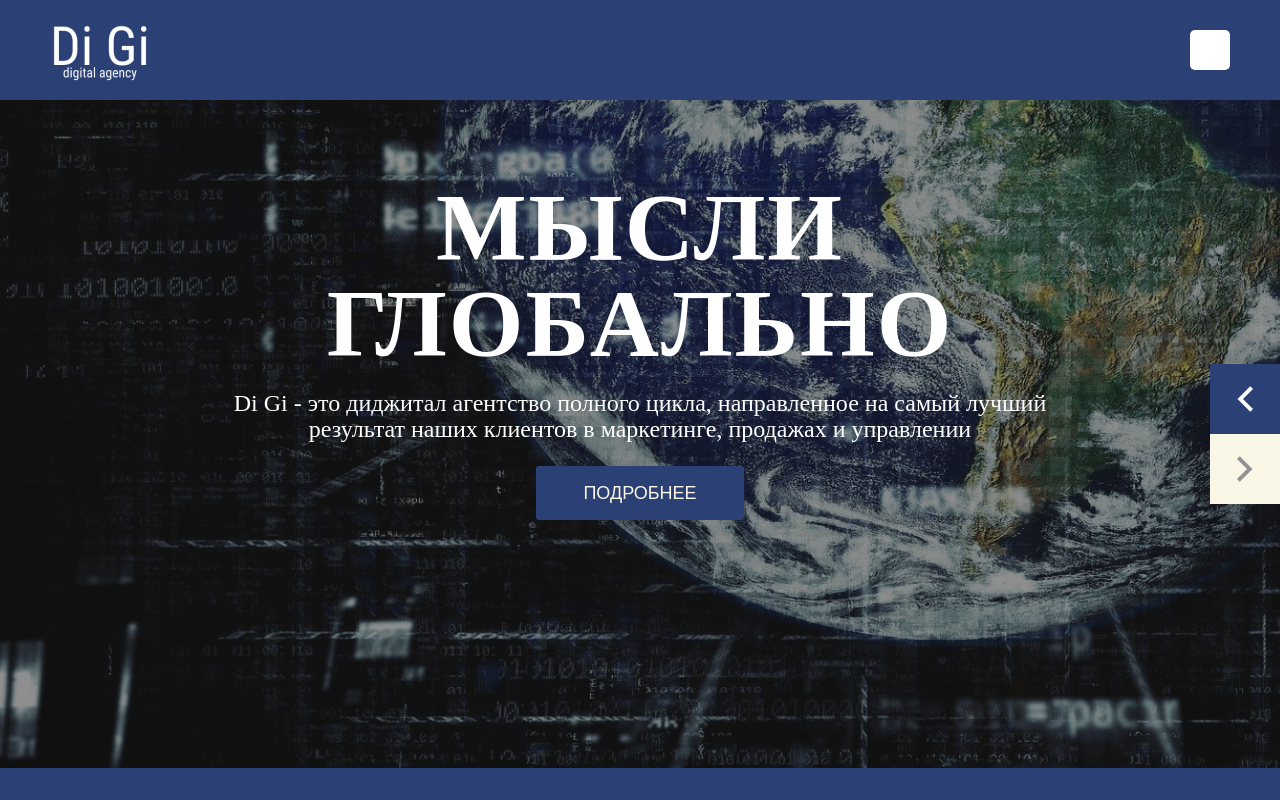
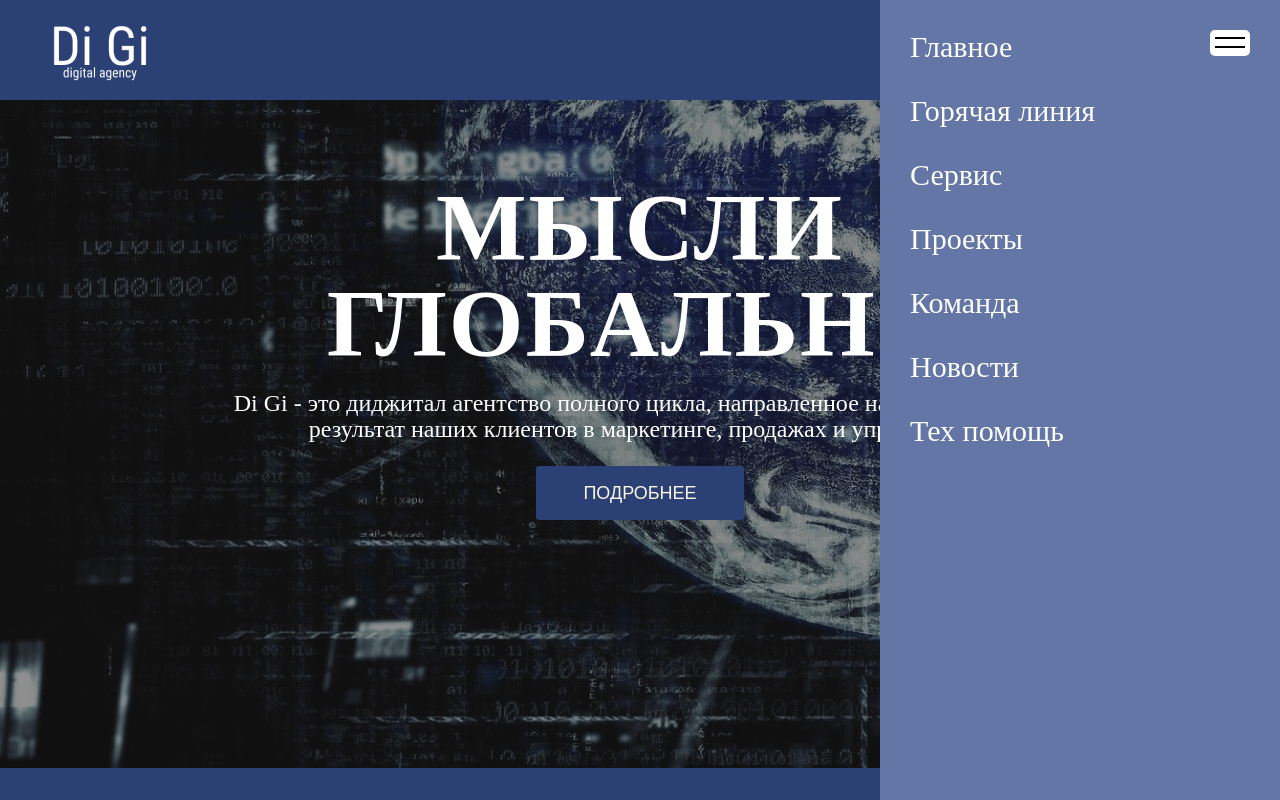
Before and after one commit to x-dew/digital-agency, a plain HTML site: page index.html in a window 1280 px wide. Shown: the top 800 px of the page. Drawn offline with Linux system fonts and the light colour scheme.

Commit message:
add menu

```diff
--- a/index.html
+++ b/index.html
@@ -17,14 +17,32 @@
             </div>
             <div class="header__menu-list">
                 <div class="header__menu-list-title">
+                    <span class="header__item-menu-first menu"></span>
+                    <span class="header__item-menu-second menu"></span>
+                    <span class="header__item-menu-third menu"></span>
                 </div>
             </div>
+            <nav class="nav__menu">
+                <ul class="nav__list">
+                    <li class="nav__list-menu"><a class="nav__list-href" href="#slider">Главное</a></li>
+                    <li class="nav__list-menu"><a class="nav__list-href" href="#reference">Горячая линия</a></li>
+                    <li class="nav__list-menu"><a class="nav__list-href" href="#service">Сервис</a></li>
+                    <li class="nav__list-menu"><a class="nav__list-href" href="#projects">Проекты</a></li>
+                    <li class="nav__list-menu"><a class="nav__list-href" href="#command">Команда</a></li>
+                    <li class="nav__list-menu"><a class="nav__list-href" href="#news">Новости</a></li>
+                    <li class="nav__list-menu"><a class="nav__list-href" href="#footer">Тех помощь</a></li>
+                </ul>
+                <div class="nav__menu-list-title">
+                    <span class="nav__item-menu-first"></span>
+                    <span class="nav__item-menu-second"></span>
+                </div>
+            </nav>
         </div>
     </div>
 </header>
 <main class="main">
     <!--slider start-->
-    <div class="slider">
+    <div class="slider" id="slider">
         <div class="slider__menu">
             <h2 class="slider__title">МЫСЛИ ГЛОБАЛЬНО</h2>
             <p class="slider__desp">Di Gі - это диджитал агентство
@@ -42,7 +60,7 @@
     </div>
     <!--slider end-->
     <!--reference start-->
-    <div class="reference">
+    <div class="reference" id="reference">
         <div class="container-wrapper">
             <div class="reference__list">
                 <div class="reference__list-text">
@@ -59,7 +77,7 @@
     </div>
     <!--reference end-->
     <!--service start-->
-    <div class="service">
+    <div class="service" id="service">
         <div class="container">
             <div class="service__menu">
                 <div class="service__menu-text">
@@ -152,7 +170,7 @@
     </div>
     <!--service end-->
     <!--projects start-->
-    <div class="projects">
+    <div class="projects" id="projects">
         <div class="container-wrapper">
             <div class="projects__list">
                 <div class="projects__list-title">
@@ -219,7 +237,7 @@
     </div>
     <!--projects end-->
     <!--command start-->
-    <div class="command">
+    <div class="command" id="command">
         <div class="container-wrapper">
             <div class="command__list">
                 <div class="command__list-img">
@@ -247,7 +265,7 @@
     </div>
     <!--command end-->
     <!--news start-->
-    <div class="news">
+    <div class="news" id="news">
         <div class="container-wrapper">
             <div class="news__list-title">
                 <h2 class="news__title">Последние Новости</h2>
@@ -398,7 +416,8 @@
                         <img src="./img/fff.png">
                     </div>
                     <p class="speech__desp">Если нужно создавать либо повышать имидж компании,
-                        то <span class="speech__strong"><strong>диджитал-маркетинг</strong></span> является наиболее подходящим
+                        то <span class="speech__strong"><strong>диджитал-маркетинг</strong></span> является наиболее
+                        подходящим
                     </p>
                     <h3 class="speech__title">- Маргарита Акулич</h3>
                 </div>
@@ -408,7 +427,7 @@
     <!--speech end-->
 </main>
 <!--footer start-->
-<footer class="footer">
+<footer class="footer" id="footer">
     <div class="container-wrapper">
         <div class="footer__list-logo">
             <div class="footer__logo">
@@ -437,8 +456,10 @@
                 <div class="footer__menu-list">
                     <h2 class="footer__menu-title">КОНТАКТЫ</h2>
                     <ul>
-                        <li class="footer__list-title"><a class="footer__list-href" type="tel" href="#">+80 555 55 66</a></li>
-                        <li class="footer__list-title"><a class="footer__list-href" type="email" href="#">digi@gmail.com</a></li>
+                        <li class="footer__list-title"><a class="footer__list-href" type="tel" href="#">+80 555 55
+                            66</a></li>
+                        <li class="footer__list-title"><a class="footer__list-href" type="email"
+                                                          href="#">digi@gmail.com</a></li>
                     </ul>
                 </div>
                 <div class="footer__menu-list">
@@ -451,8 +472,10 @@
                 <div class="footer__menu-list">
                     <h2 class="footer__menu-title">ПОМОЩЬ</h2>
                     <ul>
-                        <li class="footer__list-title"><a class="footer__list-href" href="#">Как с нами связаться?</a></li>
-                        <li class="footer__list-title"><a class="footer__list-href" href="#">Что такое диджитал?</a></li>
+                        <li class="footer__list-title"><a class="footer__list-href" href="#">Как с нами связаться?</a>
+                        </li>
+                        <li class="footer__list-title"><a class="footer__list-href" href="#">Что такое диджитал?</a>
+                        </li>
                         <li class="footer__list-title"><a class="footer__list-href" href="#">Стоимость услуг</a></li>
                     </ul>
                 </div>
--- a/style.css
+++ b/style.css
@@ -39,7 +39,115 @@ body {
     width: 40px;
     background-color: white;
     border-radius: 5px;
+    position: relative;
+    cursor: pointer;
 }
+
+.header__menu-list-title:hover .header__item-menu-first {
+    transform: rotate(31deg);
+    width: 33px;
+}
+
+.header__menu-list-title:hover .header__item-menu-third {
+    transform: rotate(-31deg);
+    width: 33px;
+}
+
+.header__menu-list-title:hover .header__item-menu-second {
+    width: 31px;
+}
+
+.header__item-menu-first {
+    display: block;
+    width: 30px;
+    height: 2px;
+    background-color: black;
+    position: absolute;
+    left: calc(50% - 15px);
+    top: 23%;
+}
+
+.header__item-menu-second {
+    display: block;
+    width: 30px;
+    height: 2px;
+    background-color: black;
+    position: absolute;
+    left: calc(50% - 15px);
+    top: 48%;
+}
+
+.header__item-menu-third {
+    display: block;
+    width: 30px;
+    height: 2px;
+    background-color: black;
+    position: absolute;
+    left: calc(50% - 15px);
+    bottom: 23%;
+}
+
+/*nav start*/
+.nav__menu {
+    position: fixed;
+    right: 0;
+    top: 0;
+    height: 100%;
+    width: 400px;
+    background-color: #6376a5;
+    z-index: 999;
+    color: #FFFFFF;
+
+}
+
+.nav__menu-list-title {
+    height: 26px;
+    width: 40px;
+    background-color: white;
+    border-radius: 5px;
+    position: absolute;
+    cursor: pointer;
+    top: 30px;
+    right: 30px;
+
+}
+
+.nav__item-menu-first {
+    display: block;
+    width: 30px;
+    height: 2px;
+    background-color: black;
+    position: absolute;
+    left: calc(50% - 15px);
+    top: 26%;
+}
+
+.nav__item-menu-second {
+    display: block;
+    width: 30px;
+    height: 2px;
+    background-color: black;
+    position: absolute;
+    left: calc(50% - 15px);
+    top: 60%;
+}
+.nav__list-menu {
+    font-size: 30px;
+    margin: 30px;
+    cursor: pointer;
+    width: 200px;
+}
+.nav__list-href{
+    text-decoration: none;
+    color: #FFFFFF;
+    cursor: pointer;
+}
+.nav__list-menu:hover {
+    color: #baa4a4;
+}
+
+
+/*nav end*/
 
 /*slider start*/
 .slider {
@@ -427,10 +535,12 @@ body {
     border: none;
     cursor: pointer;
 }
+
 .command__list-button:hover {
     background: #1c2b4c;
     color: #FFFFFF;
 }
+
 .command__list-span {
     max-width: 113px;
     min-height: 8px;
@@ -674,6 +784,7 @@ ul {
     list-style-type: none;
     padding: 0;
 }
+
 .footer__list-href {
     text-decoration: none;
     color: #FFFFFF;
```
Also changed, not shown: img/jjjjjj.jpg (added), img/рррр.jpeg (added).
